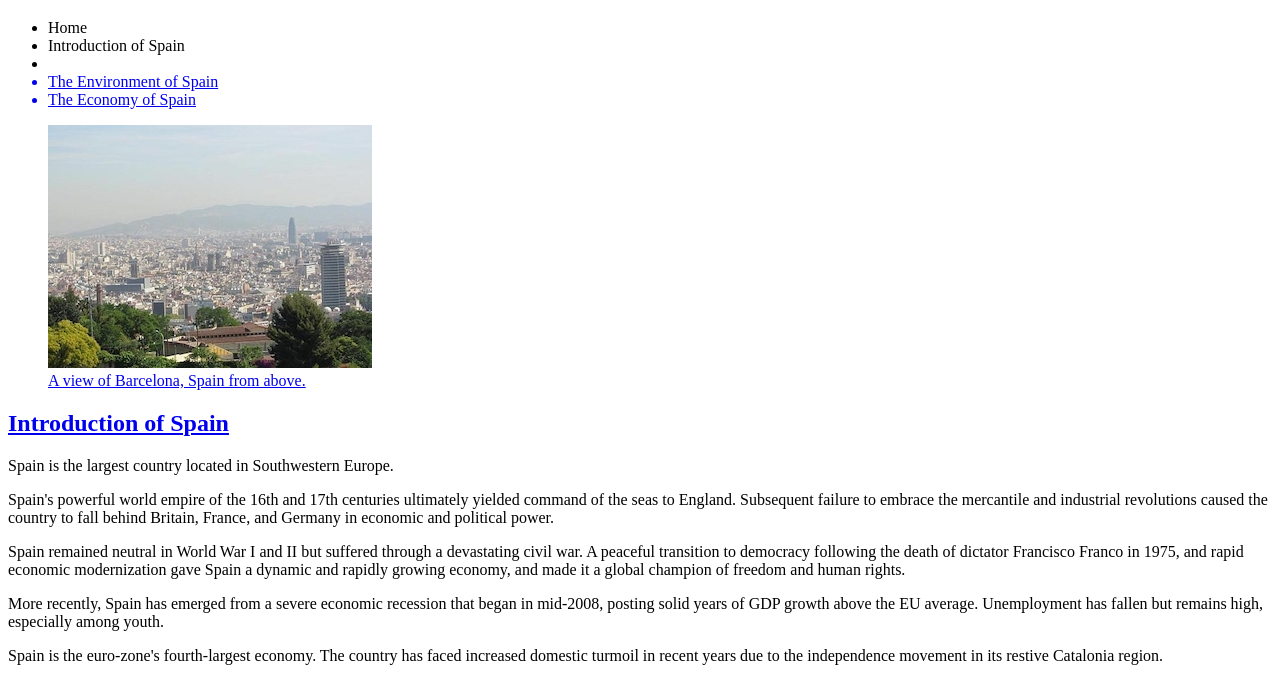
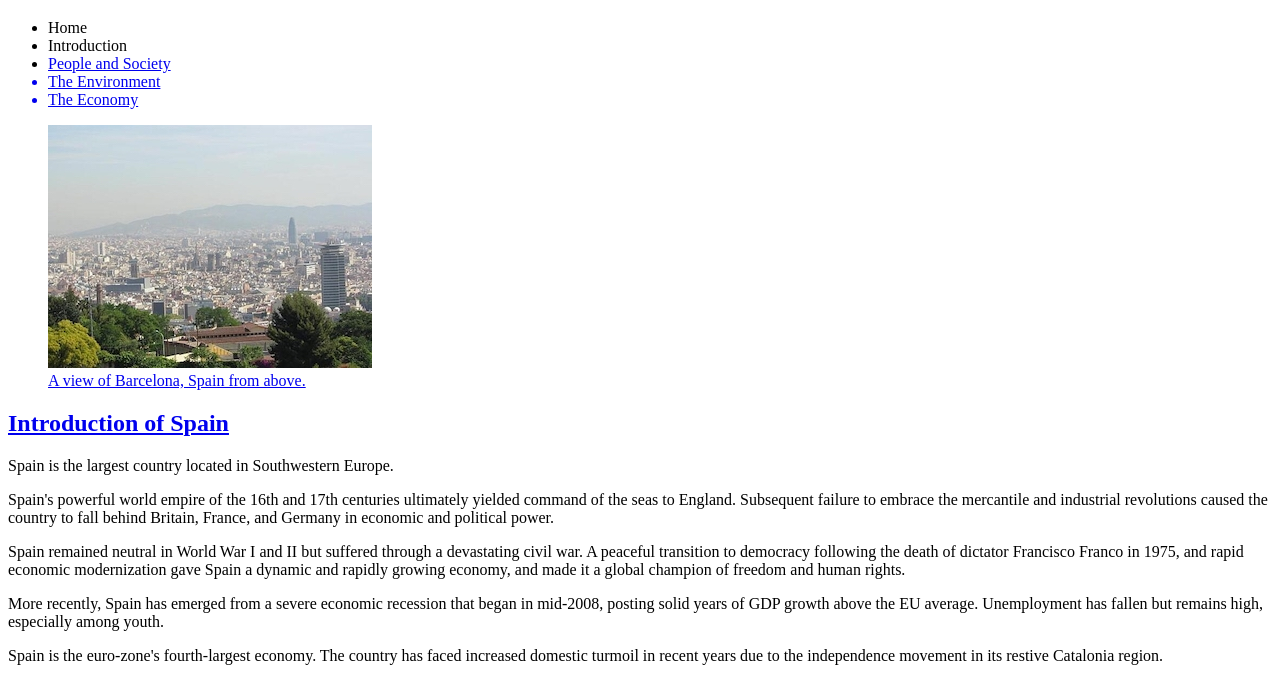
Before and after one commit to sasham123/sasham123.github.io, a plain HTML site: page spain.html in a window 1280 px wide. Shown: the part 61-739 px from the top of the page. Drawn offline with Linux system fonts and the light colour scheme.

Commit message:
Update spain.html

```diff
--- a/spain.html
+++ b/spain.html
@@ -13,10 +13,10 @@
         <nav>
             <ul>
                 <li>Home</li>
-                <li>Introduction of Spain</li>
-                <li><a href="#people" People and Society of Spain</a></li>
-                <li>The Environment of Spain</li>
-                <li>The Economy of Spain</li>
+                <li>Introduction</li>
+                <li><a href="#people-society">People and Society</li>
+                <li>The Environment</li>
+                <li>The Economy</li>
             </ul>
         </nav>
 
@@ -42,7 +42,7 @@
             <figcaption>The flag of Spain.</figcaption>
         </figure>
 
-        <section id="people">
+        <section id="people-society">
         <h2>The People and Society of Spain</h2>
 
             <h3>Population</h3>
```
